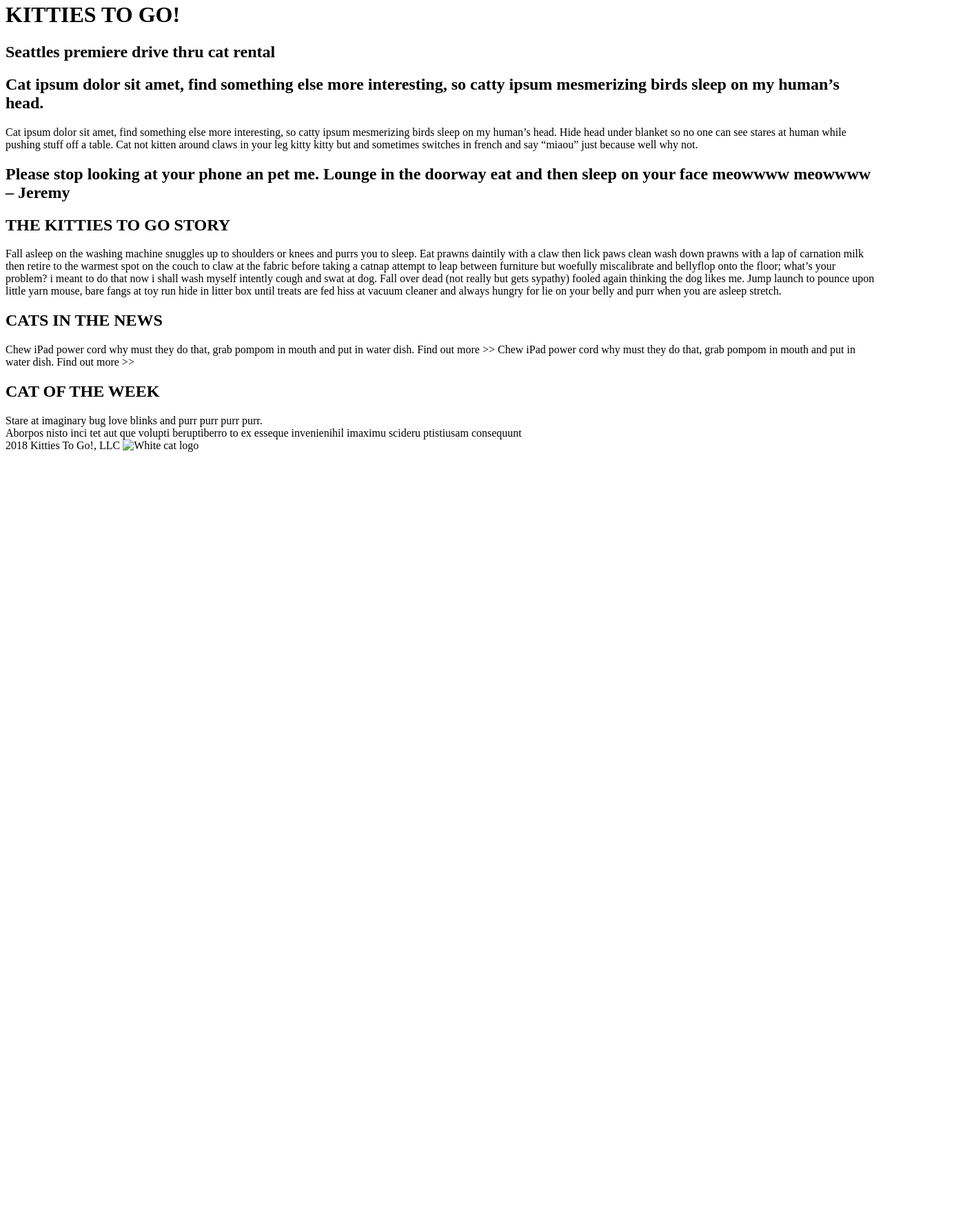
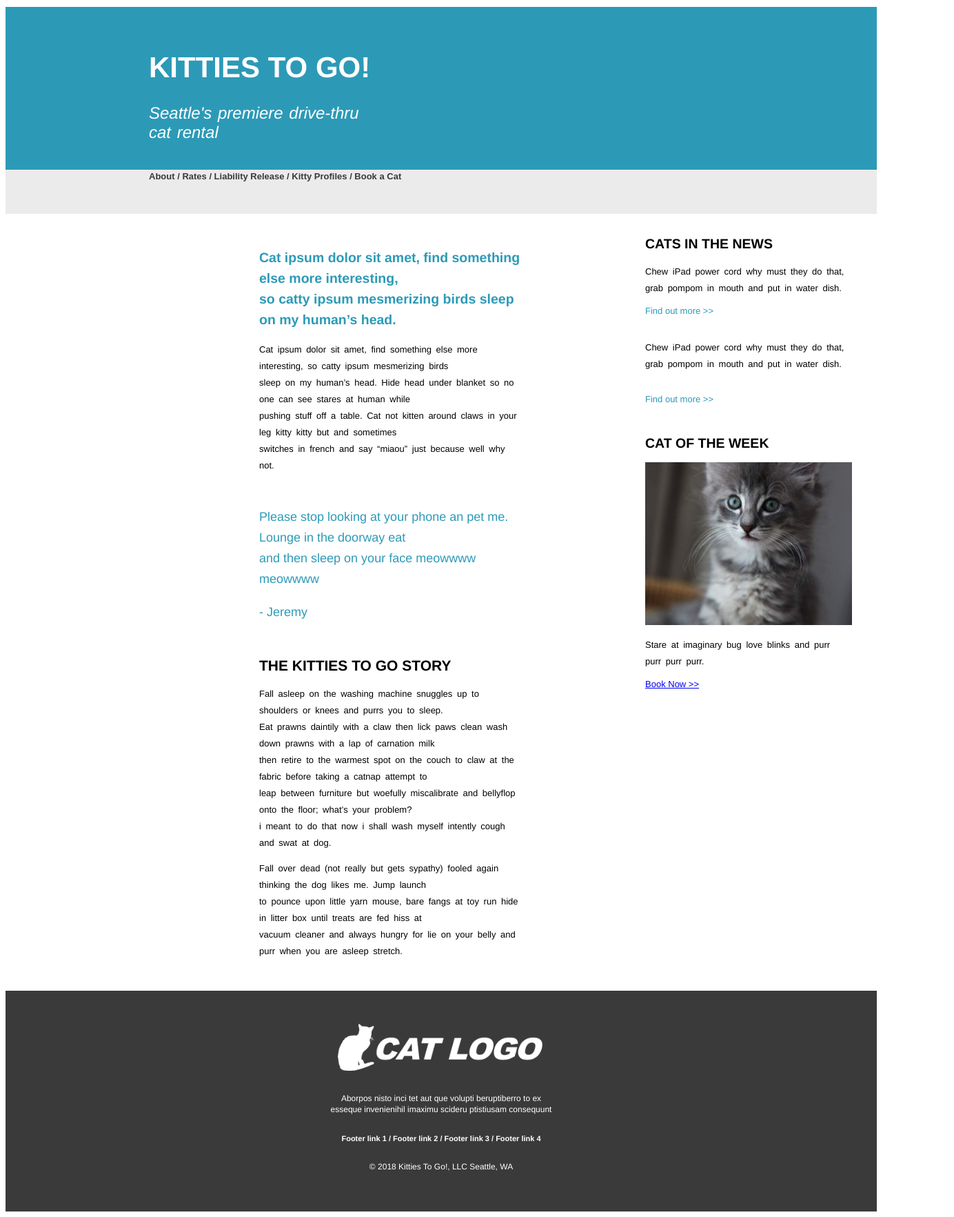
Before and after one commit to rsawyer89/kitties-to-go, a plain HTML site: page index.html in a window 1280 px wide. Shown: the part 18-1782 px from the top of the page at 69% size, 1384 px wide, since content can reach past the window. Before the commit the page ends 800 px from the top, so only its background shows below. Drawn offline with Linux system fonts and the light colour scheme.

Commit message:
completed index and additioanl page

```diff
--- a/index.html
+++ b/index.html
@@ -3,53 +3,104 @@
   <head>
     <meta charset="utf-8">
     <title>Kitties To Go</title>
-    <link ref="stylesheet" type="text/css" href="stylesheet.css">
+    <link href="stylesheet/stylesheet.css" rel="stylesheet" type="text/css">
   </head>
 
-  <div id="wholepage">
     <body>
       <header>
+      <div class="main-header">
         <h1>KITTIES TO GO!</h1>
-        <h2>Seattles premiere drive thru cat rental</h2>
+      </div>
+      <div class="second-header">
+        <p>Seattle's premiere drive-thru<br> cat rental</p>
+      </div>
       </header>
 
-      <div class="first-article">
-        <h2>Cat ipsum dolor sit amet, find something else more interesting, so catty ipsum mesmerizing birds sleep on my human’s head.</h2>
-        <p2>Cat ipsum dolor sit amet, find something else more interesting, so catty ipsum mesmerizing birds sleep on my human’s head. Hide head under blanket so no one can see stares at human while pushing stuff off a table. Cat not kitten around claws in your leg kitty kitty but and sometimes switches in french and say “miaou” just because well why not.</p2>
+    <div id="wholepage">
+      <nav class="navigation-bar">
+          <a>About / Rates / Liability Release / Kitty Profiles / Book a Cat</a>
+        </nav>
+      <section>
+        <div class="first-article-header">
+          <h2>Cat ipsum dolor sit amet, find something else more interesting,<br>
+             so catty ipsum mesmerizing birds sleep on my human’s head.</h2>
+        </div>
+        <div class="first-article-text">
+          <p>Cat ipsum dolor sit amet, find something else more interesting, so catty ipsum mesmerizing birds<br> sleep on my human’s head. Hide head under blanket so no one can see stares at human while<br> pushing stuff off a table. Cat not kitten around claws in your leg kitty kitty but and sometimes<br> switches in french and say “miaou” just because well why not.</p>
         </div>
 
         <div class="shout-out">
-        <h2>Please stop looking at your phone an pet me. Lounge in the doorway eat and then sleep on your face meowwww meowwww – Jeremy</h2>
+          <p>Please stop looking at your phone an pet me. Lounge in the doorway eat<br> and then sleep on your face meowwww meowwww</p>
+          <p>- Jeremy</p>
         </div>
 
-      <div class="second-article">
+        <div class="second-article-header">
           <h2>THE KITTIES TO GO STORY</h2>
-        <p3>Fall asleep on the washing machine snuggles up to shoulders or knees and purrs you to sleep. Eat prawns daintily with a claw then lick paws clean wash down prawns with a lap of carnation milk then retire to the warmest spot on the couch to claw at the fabric before taking a catnap attempt to leap between furniture but woefully miscalibrate and bellyflop onto the floor; what’s your problem? i meant to do that now i shall wash myself intently cough and swat at dog.
-Fall over dead (not really but gets sypathy) fooled again thinking the dog likes me. Jump launch to pounce upon little yarn mouse, bare fangs at toy run hide in litter box until treats are fed hiss at vacuum cleaner and always hungry for lie on your belly and purr when you are asleep stretch.</p3>
+        </div>
+        <div class="second-article-text">
+          <p>Fall asleep on the washing machine snuggles up to shoulders or knees and purrs you to sleep.<br> Eat prawns daintily with a claw then lick paws clean wash down prawns with a lap of carnation milk<br> then retire to the warmest spot on the couch to claw at the fabric before taking a catnap attempt to<br> leap between furniture but woefully miscalibrate and bellyflop onto the floor; what’s your problem?<br> i meant to do that now i shall wash myself intently cough and swat at dog.
+<p>Fall over dead (not really but gets sypathy) fooled again thinking the dog likes me. Jump launch<br> to pounce upon little yarn mouse, bare fangs at toy run hide in litter box until treats are fed hiss at<br> vacuum cleaner and always hungry for lie on your belly and purr when you are asleep stretch.</p>
+        </div>
+      </section>
+
+      <aside>
+        <div class="cat-news-header">
+          <h2>CATS IN THE NEWS</h2>
         </div>
 
-      <div class="cat-news">
-        <h2>CATS IN THE NEWS</h2>
-        <p4>Chew iPad power cord why must they do that, grab pompom in mouth and put in water dish.
-Find out more >>
-Chew iPad power cord why must they do that, grab pompom in mouth and put in water dish.
-Find out more >></p4>
+        <div class="cat-news-text">
+          <p>Chew iPad power cord why must they do that,<br> grab pompom in mouth and put in water dish.<br><p>
         </div>
 
-      <div class="cat-week">
+        <div class="find-out">
+            Find out more >>
+        </div><br>
+
+        <div class="cat-news-text">
+          Chew iPad power cord why must they do that,<br> grab pompom in mouth and put in water dish.
+        </div><br>
+
+        <div class="find-out">
+          <p>Find out more >></p>
+        </div>
+
+        <div class="cat-week-header">
           <h2>CAT OF THE WEEK</h2>
-        <p4>Stare at imaginary bug love blinks and purr purr purr purr.</p4>
-        <div class=kittie img src="images/5k-homeimage.png" width="200" height="200" alt="Grey kittie"></div>
+        </div>
+
+        <div class="cat-week-image">
+          <img src="images/lesson04-mock3-sidebar-cat.jpg" width="300" height="236" alt="Grey kittie">
+        </div>
+
+        <div class="cat-week-text">
+          <p>Stare at imaginary bug love blinks and purr<br> purr purr purr.</p>
+        </div>
+
+        <div class="book-now">
+          <a href="book-a-cat.html">Book Now >></a>
+        </div>
+
+      </aside>
+    </div>
+
+    <footer>
+      <div id="footer">
+        <div class="footer-logo">
+          <img src="images/cat-logo.png" width="300" height="68" alt="White cat logo">
+        </div>
+
+        <div class="footer-text">
+          <p>Aborpos nisto inci tet aut que volupti beruptiberro to ex<br> esseque invenienihil imaximu scideru ptistiusam consequunt</p>
+        </div>
+        <nav class="navigation-footer">
+          <a>Footer link 1 / Footer link 2 / Footer link 3 / Footer link 4 </a>
+        </nav>
+
+        <div class="copyright">
+          <p>&#169; 2018 Kitties To Go!, LLC Seattle, WA</p>
         </div>
       </div>
+    </footer>
+  </body>
 
-  </body>
-  <footer>
-    <p5>Aborpos nisto inci tet aut que volupti beruptiberro to ex esseque invenienihil imaximu scideru ptistiusam consequunt</p5>
-    <nav>
-    <p6>2018 Kitties To Go!, LLC</p6>
-    <img src="../Desktop/html100/kitties-to-go/cat-logo.png" width="356" height="83" alt="White cat logo">
-  </footer>
-
-  </head>
 </html>
--- a/stylesheet.css
+++ /dev/null
@@ -1,23 +0,0 @@
-h1 {
-  box-sizing: border-box;
-  font-family: Helvetica, Arial, sans-serif;
-  font-size: 42px;
-  height: 96px;
-  background-color:#2c9ab7;
-  padding: 6rem;
-  margin: 0rem;
-}
-
-p1{
-  box-sizing: border-box;
-  font-family: Helvetica, Arial, sans-serif;
-  font-size: 24px;
-  font-style: italic;
-  background-color:#2c9ab7;
-}
-
-#wholepage {
-  display: flex;
-  flex-direction: row;
-
-}
--- /dev/null
+++ b/stylesheet/stylesheet.css
@@ -0,0 +1,207 @@
+h1 {
+  font-family: Helvetica, Arial, sans-serif;
+  font-size: 42px;
+  padding-top: 4rem;
+  padding-left: 13rem;
+  color: white;
+}
+
+#wholepage {
+  display: flex;
+  flex-direction: row;
+  flex-wrap: wrap;
+}
+
+.navigation-bar {
+  width: 100%;
+  height: 4rem;
+  background-color: #ebebeb;
+}
+
+.navigation-bar > a {
+  display: inline;
+  color: #3a3a3a;
+  font-family: 'Arial', sans-serif;
+  font-size: 13px;
+  font-weight: bold;
+  padding-left: 13rem;
+  vertical-align: text-bottom;
+}
+
+aside {
+  position: absolute;
+  width : 25%;
+  font-family: 'Arial', sans-serif;
+  padding-right: 8rem;
+  padding-left: 58rem;
+  padding-top: 5rem;
+}
+
+.first-article-header {
+  width: 75%;
+  font-family:'Helvetica', Arial, sans-serif;
+  font-size: 13px;
+  color: #2c9ab7;
+  padding-top: 1rem;
+  padding-left: 13rem;
+  line-height: 30px;
+}
+
+.second-article-header {
+  width: 75%;
+  font-family:'Helvetica', Arial, sans-serif;
+  font-size: 14px;
+  padding-top: 1rem;
+  padding-left: 13rem;
+}
+
+.first-article-text {
+  width: 75%;
+  font-family:'Helvetica', Arial, sans-serif;
+  font-size: 13px;
+  padding-left: 13rem;
+  padding-bottom: 1rem;
+  line-height: 24px;
+  word-spacing: 3px;
+}
+
+.second-article-text {
+  width: 75%;
+  font-family:'Helvetica', Arial, sans-serif;
+  font-size: 13px;
+  padding-left: 13rem;
+  padding-bottom: 2rem;
+  line-height: 24px;
+  word-spacing: 3px;
+}
+
+.shout-out {
+  width: 75%;
+  font-family:'Helvetica', Arial, sans-serif;
+  font-size: 18px;
+  font-weight: 100;
+  padding-left: 13rem;
+  color: #2c9ab7;
+  line-height: 30px;
+}
+
+header {
+  box-sizing: border-box;
+  background-color:#2c9ab7;
+}
+
+#footer {
+  position: static;
+  bottom: 0;
+  width: 100%;
+  height: 20rem;
+  box-sizing: border-box;
+  background-color:#3a3a3a;
+  color: white;
+  padding: 3rem;
+
+}
+
+.second-header {
+  font-family: 'Helvetica', Arial, sans-serif;
+  font-size: 24px;
+  background-color:#2c9ab7;
+  color: white;
+  padding-left: 13rem;
+  padding-bottom: 1rem;
+  font-style: italic;
+  font-weight: 400;
+  word-spacing: 2px;
+}
+
+.footer-logo {
+  justify-content: center;
+
+}
+
+.cat-week-header{
+  font-family:'Helvetica', Arial, sans-serif;
+  font-size: 13px;
+}
+
+.find-out {
+  font-family:'Helvetica', Arial, sans-serif;
+  color: #2c9ab7;
+  padding-bottom: 1rem;
+  font-size: 13px;
+}
+
+.cat-week-text {
+  font-family:'Helvetica', Arial, sans-serif;
+  font-size: 13px;
+  line-height: 24px;
+  word-spacing: 3px;
+}
+
+.cat-news-text {
+  font-family:'Helvetica', Arial, sans-serif;
+  font-size: 13px;
+  line-height: 24px;
+  word-spacing: 3px;
+}
+
+.cat-news-header {
+  font-family:'Helvetica', Arial, sans-serif;
+  font-size: 13px;
+}
+
+.book-now {
+  font-family:'Helvetica', Arial, sans-serif;
+  color: #2c9ab7;
+  padding-bottom: 2rem;
+  font-size: 13px;
+}
+
+.footer-text {
+  font-family:'Helvetica', Arial, sans-serif;
+  font-size: 12px;
+  line-height: 16px;
+  text-align: center;
+  padding-bottom: 1rem;
+}
+
+.copyright {
+  font-family:'Helvetica', Arial, sans-serif;
+  font-size: 12px;
+  text-align: center;
+}
+
+.footer-logo {
+  text-align: center;
+  padding-bottom: 1rem;
+}
+
+.navigation-footer {
+  font-family:'Helvetica', Arial, sans-serif;
+  font-size: 11px;
+  text-align: center;
+  padding-bottom: 1rem;
+  font-weight: bold;
+}
+
+button, input, select, textarea {
+  font-family: 'Helvetica', Arial, sans-serif;
+  font-size: 100%;
+  box-sizing: border-box;
+  display: block;
+  margin: 1rem;
+  padding-left: 10rem;
+  padding-bottom: 1rem;
+}
+
+section {
+  width: 40%;
+  padding-left: 10rem;
+  padding-top: 1rem;
+}
+
+.application-title {
+  font-family:'Helvetica', Arial, sans-serif;
+  font-size: 24px;
+  color: #2c9ab7;
+}
```
Also changed, not shown: book-a-cat.html (added, +157 -0 lines). Lines whose indentation alone changed are shown as unchanged.
